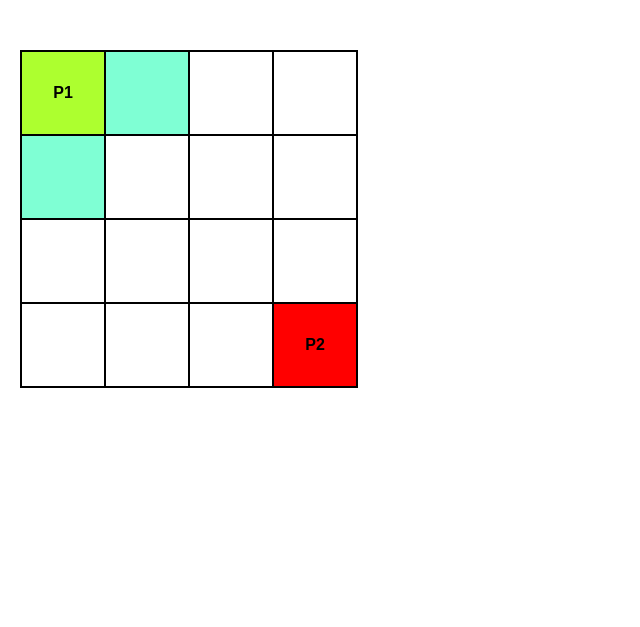
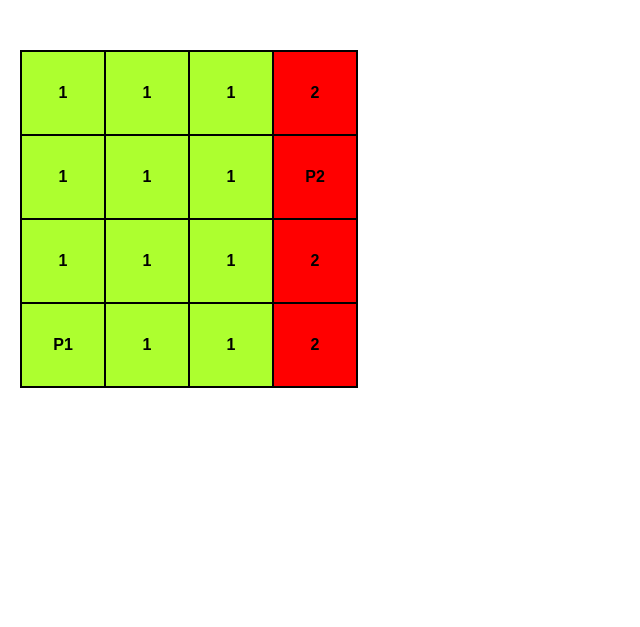
Before and after one commit to YRNEHENRY/AI_Project, a Flask app: page /game/ in a window 1280 px wide. Shown: the part 55-682 px from the top of the page, without its empty margins (0-640 px from the left). Run offline with Flask 2, Linux system fonts and the light colour scheme; lists and menus that the app fills with data are empty; parts of the project's set-up code (start-up, migrations or seed data) failed here and were passed over.

Commit message:
Update css

```diff
--- a/game_app/models.py
+++ b/game_app/models.py
@@ -181,12 +181,14 @@ class Boards(db.Model):
                 return is_done, winner
 
         is_done = True
-        nb_1 = op.countOf(self.get_tab_state(), 1)
-        nb_2 = op.countOf(self.get_tab_state(), 2)
+        nb_1 = self.state_board.count('1')
+        print(nb_1)
+        nb_2 = self.state_board.count('2')
+        print(nb_2)
         if nb_1 > nb_2:
-            winner = self.player_1
+            winner = self.player_1.first_name if not isinstance(self.player_1, AIs) else "AI n°1"
         elif nb_1 < nb_2:
-            winner = self.player_2
+            winner = self.player_2.first_name if not isinstance(self.player_2, AIs) else "AI n°2"
         return is_done, winner
 
 
--- a/game_app/static/jsBase.js
+++ b/game_app/static/jsBase.js
@@ -28,11 +28,13 @@ function playGame(){
                 player_1.isAi = data['player1_is_AI']
                 player_2.isAi = data['player2_is_AI']
                 isDone = data['is_done']
+                winner = data['winner']
 
                 if(!isDone)
                         turnGame()
                 else{
                         refreshGrid()
+                        alert("Partie finie, gagnant : " + winner)
                 }
         }
 )}
@@ -76,11 +78,12 @@ function move(x, y){
                 player_1.isAi = data['player1_is_AI']
                 player_2.isAi = data['player2_is_AI']
                 isDone = data['is_done']
+                winner = data['winner']
                 if(!isDone)
                         turnGame()
                 else{
                         refreshGrid()
-                        alert("Partie finie")
+                        alert("Partie finie, gagnant : "+ winner)
                 }
         })
 
@@ -121,7 +124,7 @@ function displayPossibleMove(){
 
         for(let i in possibleMove){
 
-                table.children[possibleMove[i][0]].children[possibleMove[i][1]].className += " movable"
+                table.children[possibleMove[i][0]].children[possibleMove[i][1]].children[0].className += "show_move"
                 table.children[possibleMove[i][0]].children[possibleMove[i][1]].addEventListener("click", move.bind(null, possibleMove[i][0], possibleMove[i][1]))
 
         }
@@ -139,20 +142,21 @@ function refreshGrid(){
                 for(let y in state_board[i]){
                         table.children[i].children[y].replaceWith(table.children[i].children[y].cloneNode(true))
                         switch(state_board[i][y]){
-                                case 0 :table.children[i].children[y].innerHTML = ""
+                                case 0 :table.children[i].children[y].children[0].innerHTML = ""
                                         table.children[i].children[y].className = "neutral"
                                         break;
-                                case 1 : table.children[i].children[y].innerHTML = "1"
+                                case 1 :table.children[i].children[y].children[0].innerHTML = "1"
                                         table.children[i].children[y].className = "player1"
                                         break;
-                                case 2 : table.children[i].children[y].innerHTML = "2"
+                                case 2 :table.children[i].children[y].children[0].innerHTML = "2"
                                         table.children[i].children[y].className = "player2"
                                         break;
                         }
+                        table.children[i].children[y].children[0].className = ""
                         table.children[i].children[y]
                 }
         }
-        table.children[player_1.position[0]].children[player_1.position[1]].innerHTML = "P1"
-        table.children[player_2.position[0]].children[player_2.position[1]].innerHTML = "P2"
+        table.children[player_1.position[0]].children[player_1.position[1]].children[0].innerHTML = "P1"
+        table.children[player_2.position[0]].children[player_2.position[1]].children[0].innerHTML = "P2"
 
 }
--- a/game_app/static/styleWhite.css
+++ b/game_app/static/styleWhite.css
@@ -1,25 +1,5 @@
 #rulesDiv{
     margin: 20px;
-}
-
-table{
-    border-spacing:0;
-    border-collapse: collapse;
-    margin: 20px;
-}
-
-th{
-    min-width: 80px;
-    border: solid 2px;
-    height: 80px;
-}
-
-.player1{
-    background-color: greenyellow;
-}
-
-.player2{
-    background-color: red;
 }
 
 
@@ -100,9 +80,6 @@ body{
     background-color: greenyellow;
 }
 
-.movable{
-    background-color: aquamarine;
-}
 
 
 /* base css */
@@ -155,4 +132,27 @@ a:visited{
     width: 15px;
     background-color: lightgrey;
     border-radius: 50%;
+    border:solid lightgray;
+    margin-left: auto;
+    margin-right: auto;
   }
+
+  table{
+    border-spacing:0;
+    border-collapse: collapse;
+    margin: 20px;
+}
+
+th{
+    min-width: 80px;
+    border: solid 2px;
+    height: 80px;
+}
+
+.player1{
+    background-color: greenyellow;
+}
+
+.player2{
+    background-color: red;
+}
--- a/game_app/templates/game.html
+++ b/game_app/templates/game.html
@@ -8,7 +8,8 @@
         {%for i in range(0, size)%}
             <tr class="rowX{{i+1}}">
             {%for y in range(0, size)%}
-                <th class="itemY{{y+1}} neutral"></th>
+                <th class="itemY{{y+1}} neutral"><div></div></th>
+
             {% endfor %}
         {% endfor %}
     </div>
--- a/game_app/views.py
+++ b/game_app/views.py
@@ -23,14 +23,14 @@ def game():
 @app.route('/game/start/')
 def start():
     player1 = Humans("password1", "email1", "player1", "human_player1")
-    player2 = Humans("password1", "email1", "player1", "human_player1")
+    player2 = Humans("password2", "email2", "player2", "human_player2")
     ai = AIs()
-    board = Boards(ids[0], size, player1, ai)
+    board = Boards(ids[0], size, ai, ai)
     ids.remove(ids[0])
     ai.set_board(board)
     boards[board.id] = board
     is_done = board.play()
-    return {"id_board" : board.id, "state_board" : board.get_tab_state(), "turn" : board.turn, "position_p1" : board.positions[0], "position_p2" : board.positions[1], "player1_is_AI" : isinstance(board.player_1, AIs), "player2_is_AI" : isinstance(board.player_2, AIs), "is_done" : is_done[0]}
+    return {"id_board" : board.id, "state_board" : board.get_tab_state(), "turn" : board.turn, "position_p1" : board.positions[0], "position_p2" : board.positions[1], "player1_is_AI" : isinstance(board.player_1, AIs), "player2_is_AI" : isinstance(board.player_2, AIs), "is_done" : is_done[0], "winner" : is_done[1]}
 
 
 @app.route('/game/move/')
@@ -44,7 +44,8 @@ def move():
     is_done = boards[id].move_player(move)
     if boards[id].state_board == state:
         boards[id].play()
-        return {"state_board" : boards[id].get_tab_state(), "turn" : boards[id].turn, "position_p1" : boards[id].positions[0], "position_p2" : boards[id].positions[1], "player1_is_AI" : isinstance(boards[id].player_1, AIs), "player2_is_AI" : isinstance(boards[id].player_2, AIs), "is_done" : is_done[0]}
+        print(is_done[1])
+        return {"state_board" : boards[id].get_tab_state(), "turn" : boards[id].turn, "position_p1" : boards[id].positions[0], "position_p2" : boards[id].positions[1], "player1_is_AI" : isinstance(boards[id].player_1, AIs), "player2_is_AI" : isinstance(boards[id].player_2, AIs), "is_done" : is_done[0], "winner" : is_done[1]}
     else:
         #triche/erreur
         return {"Error" : 0}
```
Also changed, not shown: game_app/static/styleDark.css (+23 -11 lines).
